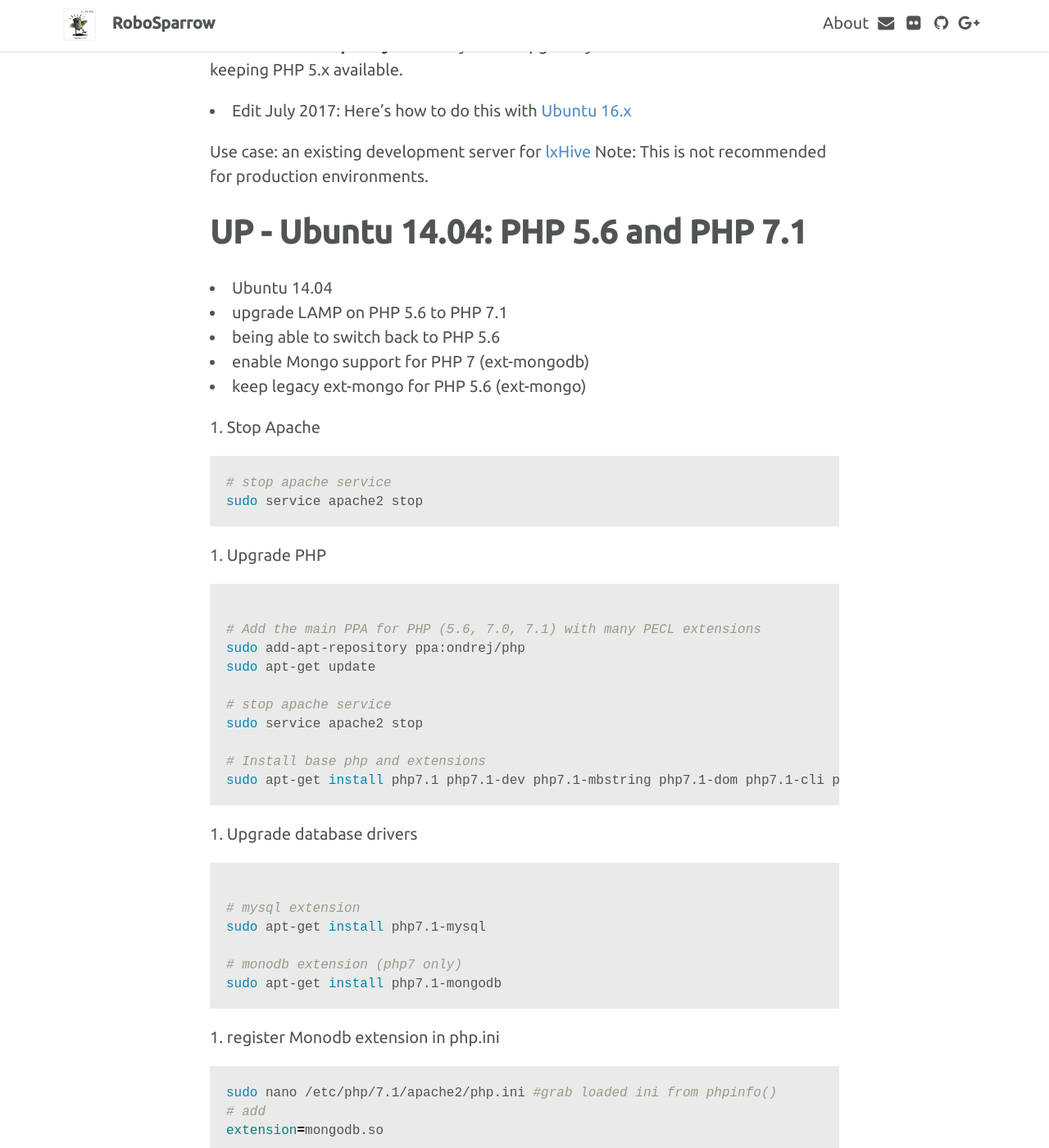
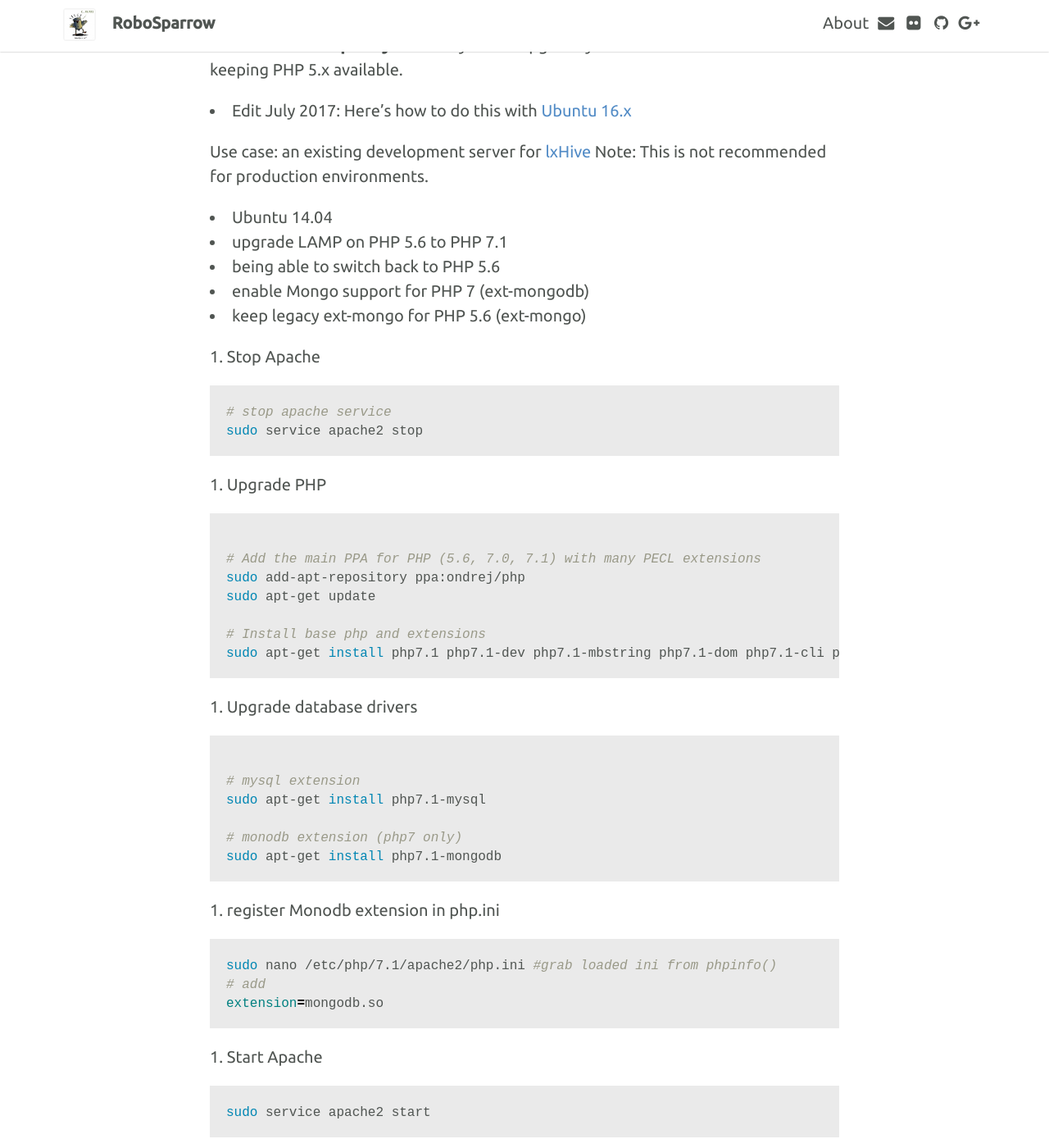
Before and after one commit to RoboSparrow/RoboSparrow.github.io, a Jekyll site: the page built from _posts/2016-12-09-php-7-on-ubuntu14.md, in a window 1280 px wide and 1400 px high, scrolled down 436 px. Shown: the whole window at 82% size. Built offline with Jekyll 4.4.1, drawn with Linux system fonts in a browser that asks for light colours; nearby versions of some CDN libraries.

Commit message:
Update 2016-12-09-php-7-on-ubuntu14.md

```diff
--- a/_posts/2016-12-09-php-7-on-ubuntu14.md
+++ b/_posts/2016-12-09-php-7-on-ubuntu14.md
@@ -10,8 +10,6 @@ As a **temporary** solution you can upgrade your old LAMP to PHP 7 whilst keepin
 
 Use case: an existing development server for [lxHive](https://github.com/Brightcookie/lxHive)
 Note: This is not recommended for production environments.
-
-## UP - Ubuntu 14.04: PHP 5.6 and PHP 7.1
 
  * Ubuntu 14.04
  * upgrade LAMP on PHP 5.6 to PHP 7.1
@@ -33,9 +31,6 @@ sudo service apache2 stop
 # Add the main PPA for PHP (5.6, 7.0, 7.1) with many PECL extensions
 sudo add-apt-repository ppa:ondrej/php
 sudo apt-get update
-
-# stop apache service
-sudo service apache2 stop
 
 # Install base php and extensions
 sudo apt-get install php7.1 php7.1-dev php7.1-mbstring php7.1-dom php7.1-cli php7.1-json php7.1-curl php7.1-gd php7.1-mcrypt
```
Also changed, not shown: other parts of _posts/2016-12-09-php-7-on-ubuntu14.md (+0 -1 lines).
